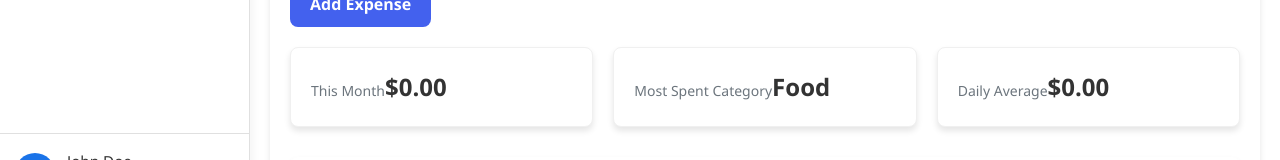
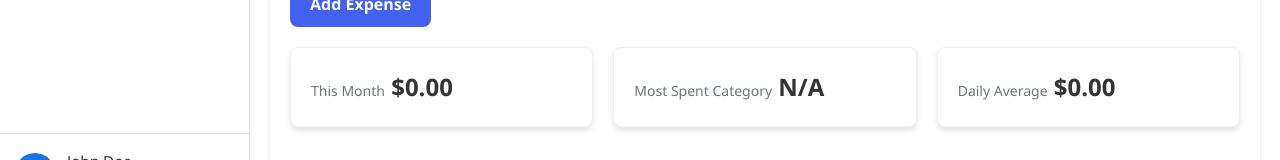
Before and after one commit to ademomeragic/budget-tracker, a React (Create React App) app in the folder client/: page /tracker in a window 1280 px wide. Shown: the part 569-729 px from the top of the page. Built offline with nearby package versions, Linux system fonts and the light colour scheme.

Commit message:
Added more features

```diff
--- a/client/src/pages/goals/goals.tsx
+++ b/client/src/pages/goals/goals.tsx
@@ -1,4 +1,4 @@
-import { useState, useEffect } from 'react';
+import { useState } from 'react';
 import './goals.css';
 
 interface Expense {
@@ -50,6 +50,46 @@ const ExpenseTracker = () => {
 
   // Calculate total expenses
   const totalExpenses = expenses.reduce((sum, expense) => sum + expense.amount, 0);
+
+  // Calculate most spent category
+  const getMostSpentCategory = () => {
+    if (expenses.length === 0) return 'N/A';
+
+    const categoryTotals: {[key: string]: number} = {};
+
+    expenses.forEach(expense => {
+      if (!categoryTotals[expense.category]) {
+        categoryTotals[expense.category] = 0;
+      }
+      categoryTotals[expense.category] += expense.amount;
+    });
+
+    let maxCategory = '';
+    let maxAmount = 0;
+
+    Object.entries(categoryTotals).forEach(([category, amount]) => {
+      if (amount > maxAmount) {
+        maxAmount = amount;
+        maxCategory = category;
+      }
+    });
+
+    return maxCategory || 'N/A';
+  };
+
+  // Calculate monthly expenses
+  const getMonthlyExpenses = () => {
+    const currentMonth = new Date().getMonth();
+    return expenses
+      .filter(e => new Date(e.date).getMonth() === currentMonth)
+      .reduce((sum, e) => sum + e.amount, 0)
+      .toFixed(2);
+  };
+
+  // Calculate daily average
+  const getDailyAverage = () => {
+    return (expenses.reduce((sum, e) => sum + e.amount, 0) / 30).toFixed(2);
+  };
 
   return (
     <div className="container">
@@ -137,22 +177,15 @@ const ExpenseTracker = () => {
       <div className="dashboard-cards">
         <div className="card">
           <span className="card-title">This Month</span>
-          <span className="card-value">${
-            expenses
-              .filter(e => new Date(e.date).getMonth() === new Date().getMonth())
-              .reduce((sum, e) => sum + e.amount, 0)
-              .toFixed(2)
-          }</span>
+          <span className="card-value"> ${getMonthlyExpenses()}</span>
         </div>
         <div className="card">
           <span className="card-title">Most Spent Category</span>
-          <span className="card-value">Food</span>
+          <span className="card-value"> {getMostSpentCategory()}</span>
         </div>
         <div className="card">
           <span className="card-title">Daily Average</span>
-          <span className="card-value">${
-            (expenses.reduce((sum, e) => sum + e.amount, 0) / 30).toFixed(2)
-          }</span>
+          <span className="card-value"> ${getDailyAverage()}</span>
         </div>
       </div>
 
@@ -180,7 +213,6 @@ const ExpenseTracker = () => {
 
       <div className="chart-container">
         <h2>Spending Breakdown</h2>
-        {/* Chart would be implemented with a library like Chart.js */}
         <div style={{ height: '300px', background: '#f1f3f5', display: 'flex', alignItems: 'center', justifyContent: 'center' }}>
           <p>Expense chart would appear here</p>
         </div>
--- a/package.json
+++ b/package.json
@@ -1,5 +1,6 @@
 {
   "dependencies": {
+    "chart.js": "^4.4.9",
     "react-icons": "^5.5.0"
   }
 }
```
Also changed, not shown: 1 other file (tests, documents, lock files or other folders).
